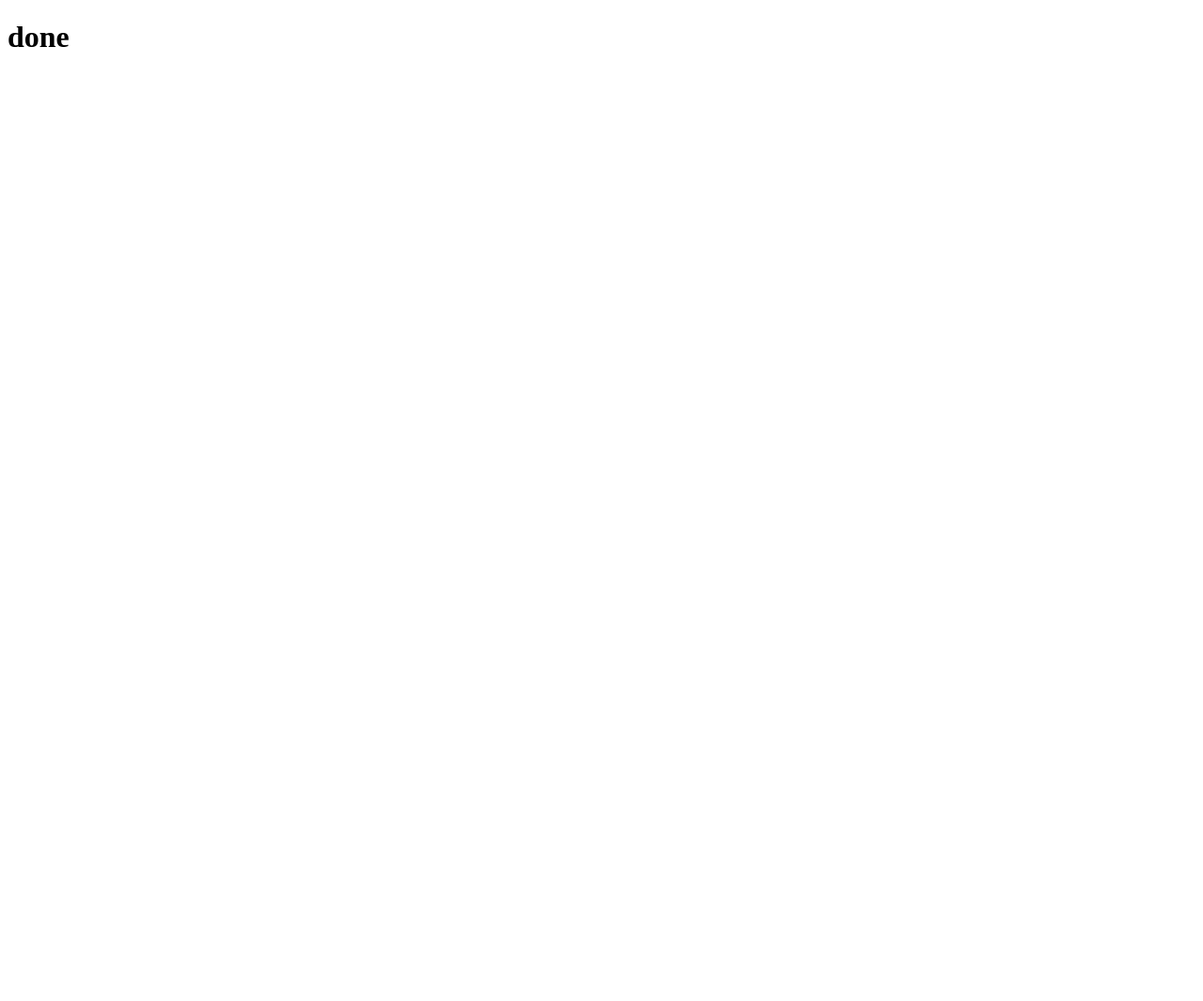
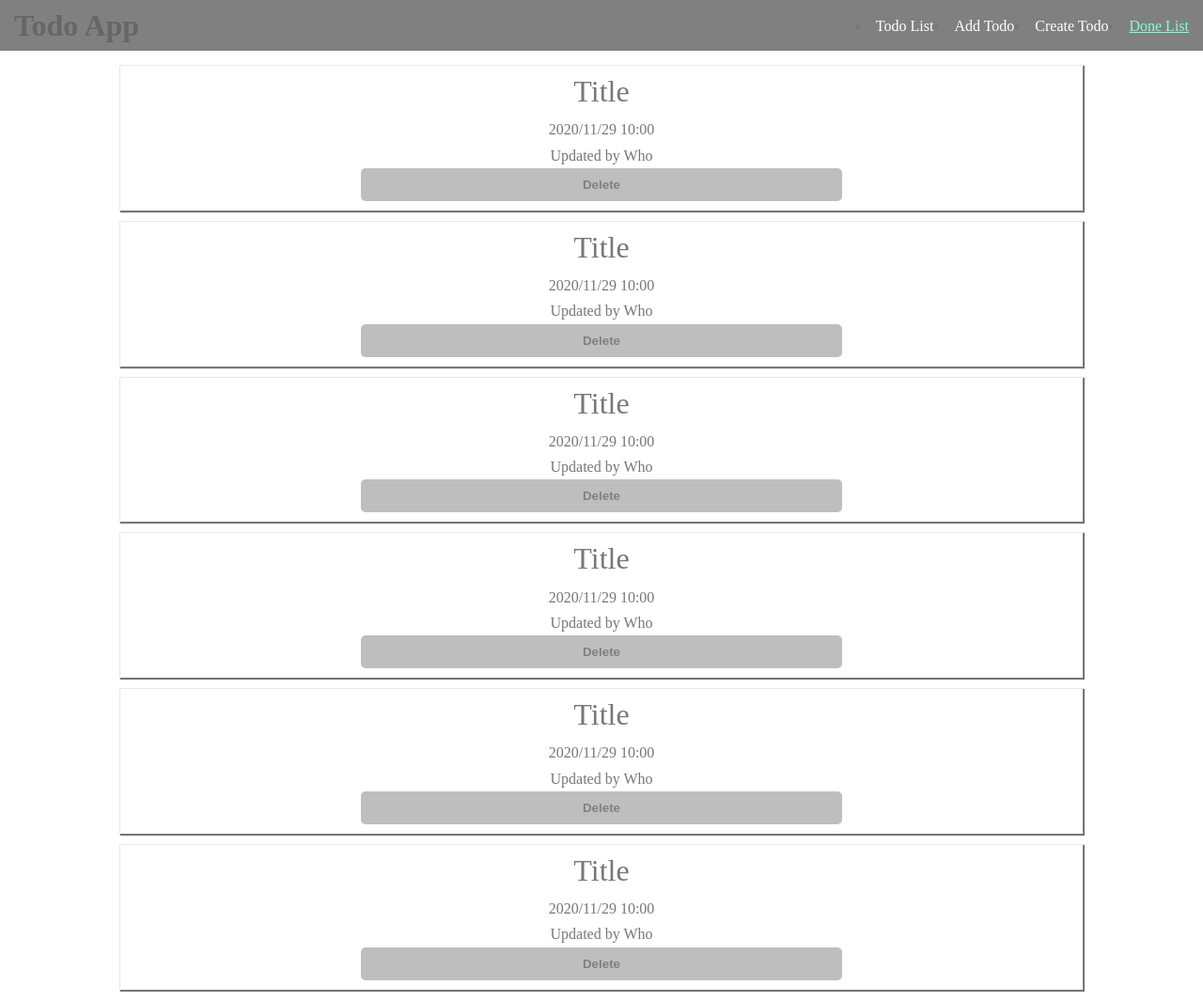
Before and after one commit to SOunit/image-html-todo-app, a plain HTML site: page done.html in a window 1280 px wide. Shown: the whole page at 94% size. Before the commit the page ends 800 px from the top, so only its background shows below. Drawn offline with Linux system fonts and the light colour scheme.

Commit message:
updated details

```diff
--- a/done.html
+++ b/done.html
@@ -3,9 +3,78 @@
   <head>
     <meta charset="UTF-8" />
     <meta name="viewport" content="width=device-width, initial-scale=1.0" />
-    <title>Document</title>
+    <title>Todo App</title>
+    <link rel="stylesheet" href="css/style.css" />
   </head>
   <body>
-    <h1>done</h1>
+    <header class="header">
+      <h1 class="header-title">Todo App</h1>
+      <nav class="nav">
+        <li class="nav-item">
+          <a href="./index.html">Todo List</a>
+        </li>
+        <li class="nav-item">
+          <a href="./add.html">Add Todo</a>
+        </li>
+        <li class="nav-item">
+          <a href="./create.html">Create Todo</a>
+        </li>
+        <li class="nav-item nav-item-active">
+          <a href="./done.html">Done List</a>
+        </li>
+      </nav>
+    </header>
+    <main class="main">
+      <div class="todo-card-list">
+        <!-- 1st card -->
+        <div class="todo-card">
+          <div class="todo-card-title">Title</div>
+          <div class="todo-card-date">2020/11/29 10:00</div>
+          <div class="todo-card-author">Updated by Who</div>
+          <button class="button button-delete">Delete</button>
+        </div>
+        <!-- 1st card -->
+        <!-- 1st card -->
+        <div class="todo-card">
+          <div class="todo-card-title">Title</div>
+          <div class="todo-card-date">2020/11/29 10:00</div>
+          <div class="todo-card-author">Updated by Who</div>
+          <button class="button button-delete">Delete</button>
+        </div>
+        <!-- 1st card -->
+        <!-- 1st card -->
+        <div class="todo-card">
+          <div class="todo-card-title">Title</div>
+          <div class="todo-card-date">2020/11/29 10:00</div>
+          <div class="todo-card-author">Updated by Who</div>
+          <button class="button button-delete">Delete</button>
+        </div>
+        <!-- 1st card -->
+        <!-- 1st card -->
+        <div class="todo-card">
+          <div class="todo-card-title">Title</div>
+          <div class="todo-card-date">2020/11/29 10:00</div>
+          <div class="todo-card-author">Updated by Who</div>
+          <button class="button button-delete">Delete</button>
+        </div>
+        <!-- 1st card -->
+        <!-- 1st card -->
+        <div class="todo-card">
+          <div class="todo-card-title">Title</div>
+          <div class="todo-card-date">2020/11/29 10:00</div>
+          <div class="todo-card-author">Updated by Who</div>
+          <button class="button button-delete">Delete</button>
+        </div>
+        <!-- 1st card -->
+        <!-- 1st card -->
+        <div class="todo-card">
+          <div class="todo-card-title">Title</div>
+          <div class="todo-card-date">2020/11/29 10:00</div>
+          <div class="todo-card-author">Updated by Who</div>
+          <button class="button button-delete">Delete</button>
+        </div>
+        <!-- 1st card -->
+      </div>
+    </main>
   </body>
 </html>
```
Also changed, not shown: add.html (+6 -6 lines), create.html (+1 -1 lines), delete.html (deleted, +0 -11 lines), index.html (+12 -6 lines).
